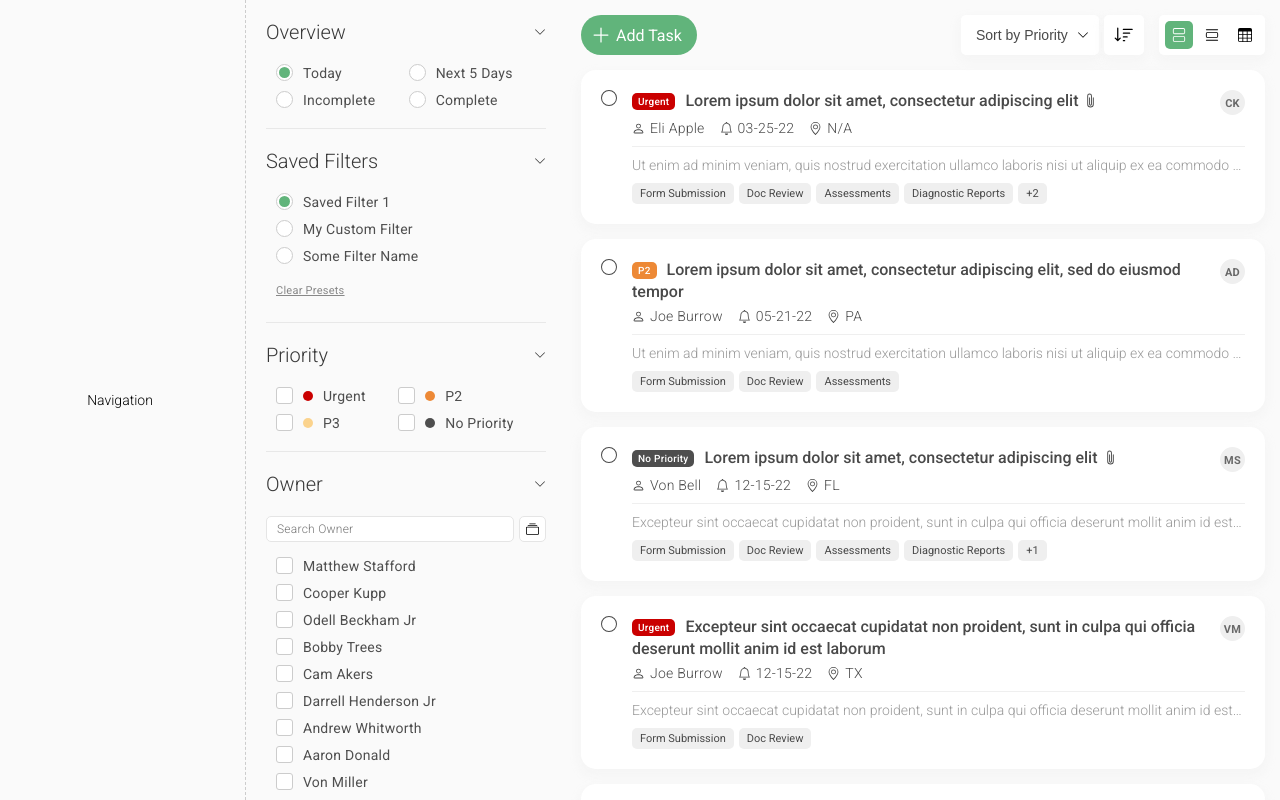
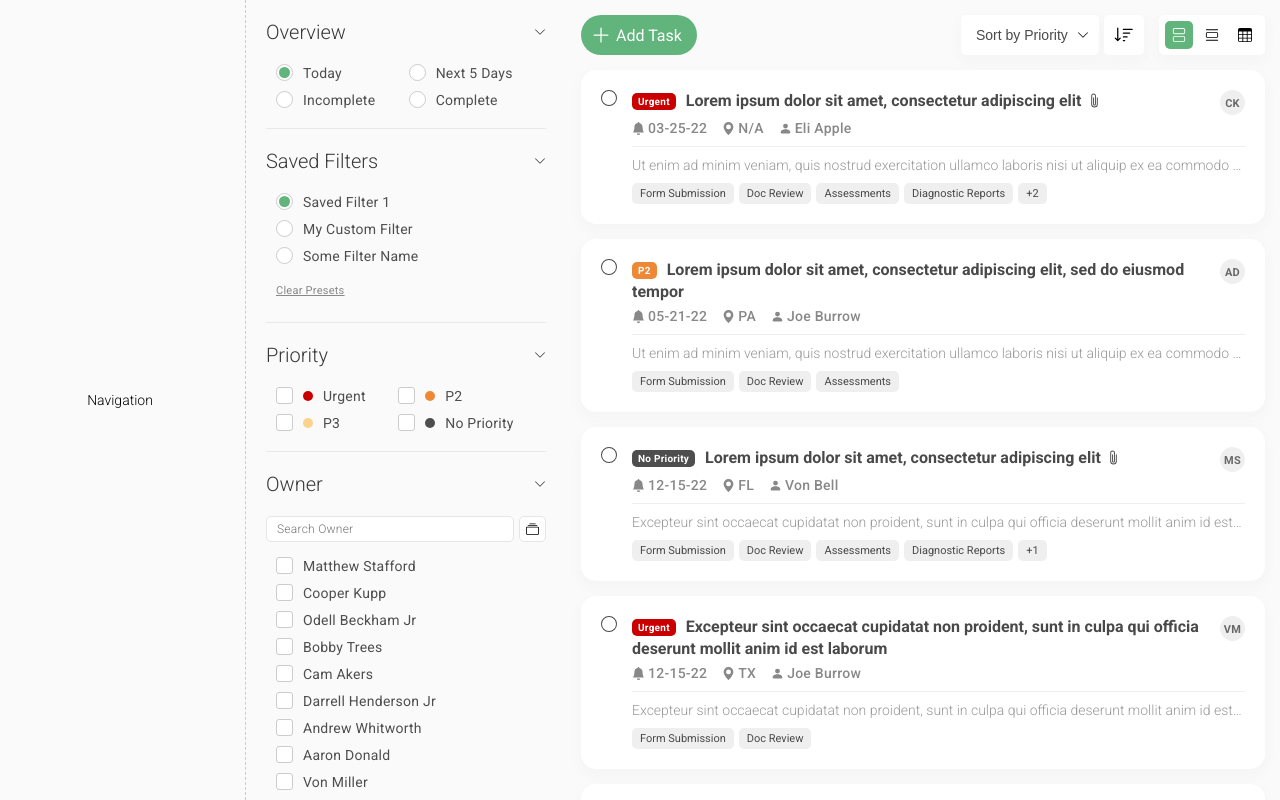
Before and after one commit to dchoi87/akute-health, a React (Create React App) app: page / in a window 1280 px wide. Built offline with nearby package versions, Linux system fonts and the light colour scheme.

Commit message:
More Cards Updates

```diff
--- a/src/components/tasks/card/index.js
+++ b/src/components/tasks/card/index.js
@@ -1,14 +1,13 @@
 import React from "react";
 import classNames from "classnames";
 import {
-  Alarm,
-  Bell,
-  Person,
+  BellFill,
   Paperclip,
   Circle,
   CheckCircleFill,
-  Tag,
-  GeoAlt,
+  TagFill,
+  GeoAltFill,
+  PersonFill,
 } from "react-bootstrap-icons";
 
 import styles from "./index.module.css";
@@ -55,23 +54,23 @@ const Cards = ({
           </div>
           <div className={styles.subHeading}>
             <div className={styles.info}>
-              <Person />
-              <span>{task.patient}</span>
-            </div>
-            <div className={styles.info}>
-              <Bell />
+              <BellFill />
               <span>{task.duedate}</span>
             </div>
             <div className={styles.info}>
-              <GeoAlt />
+              <GeoAltFill />
               <span>{task.state}</span>
             </div>
             {isCompactView && (
               <div className={styles.info}>
-                <Tag />
-                <span>+{task.tags.length}</span>
+                <TagFill />
+                <span>{task.tags.length}</span>
               </div>
             )}
+            <div className={styles.info}>
+              <PersonFill />
+              <span>{task.patient}</span>
+            </div>
           </div>
         </div>
         <div className={styles.sectionMid}>
--- a/src/components/tasks/card/index.module.css
+++ b/src/components/tasks/card/index.module.css
@@ -50,6 +50,8 @@
   row-gap: 5px;
   grid-template-columns: repeat(4, minmax(0, max-content));
   font-size: 14px;
+  font-weight: 500;
+  color: #888;
 }
 .owner {
   margin-left: 10px;
@@ -69,7 +71,7 @@
 }
 .title {
   font-size: 16px;
-  font-weight: 500;
+  font-weight: 700;
 }
 .title span {
   vertical-align: top;
@@ -84,7 +86,7 @@
 }
 .priority {
   display: inline-block;
-  font-weight: 500;
+  font-weight: 700;
   font-size: 10px;
   letter-spacing: 0.25px;
   text-transform: capitalize;
@@ -124,7 +126,7 @@
   display: block;
   width: 13px;
   height: 13px;
-  margin-right: 5px;
+  margin-right: 3px;
 }
 .tagsWrapper {
   display: flex;
@@ -160,11 +162,13 @@
 .compact .sectionTop {
   border-bottom: 0;
   padding-bottom: 0;
+  gap: 7px;
 }
 .selected.container {
   background: #efefef;
 }
-.selected .tag {
+.selected .tag,
+.selected .owner div {
   background: #999;
   color: #fff;
 }
```
